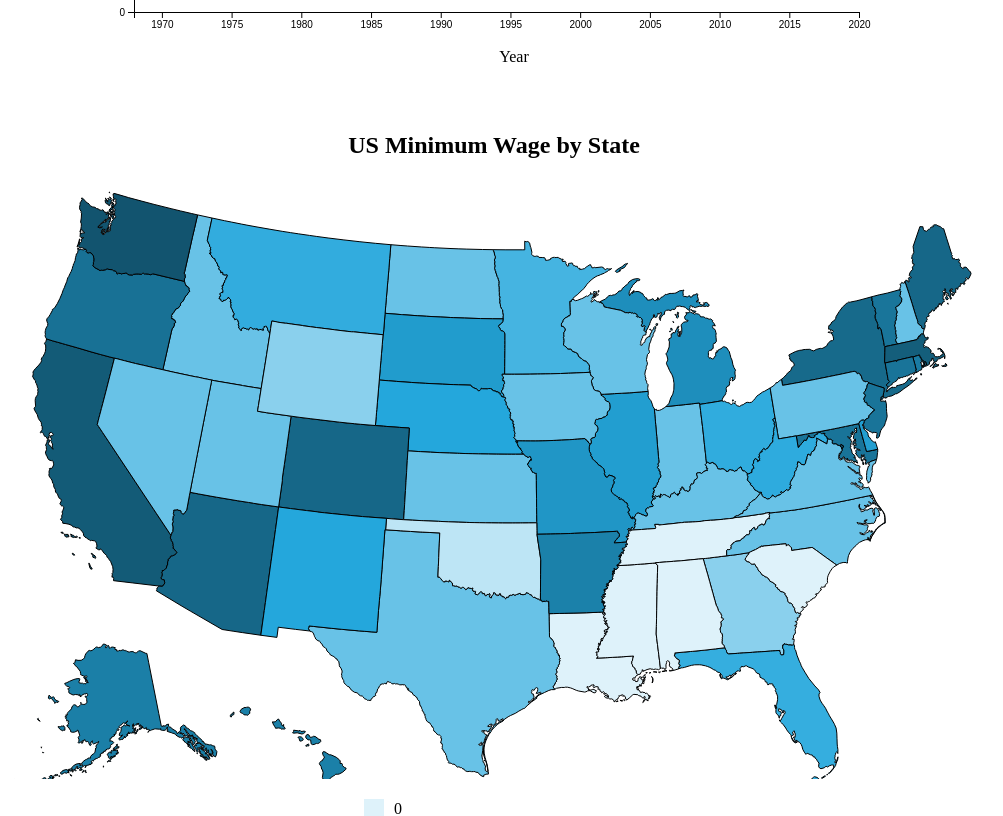
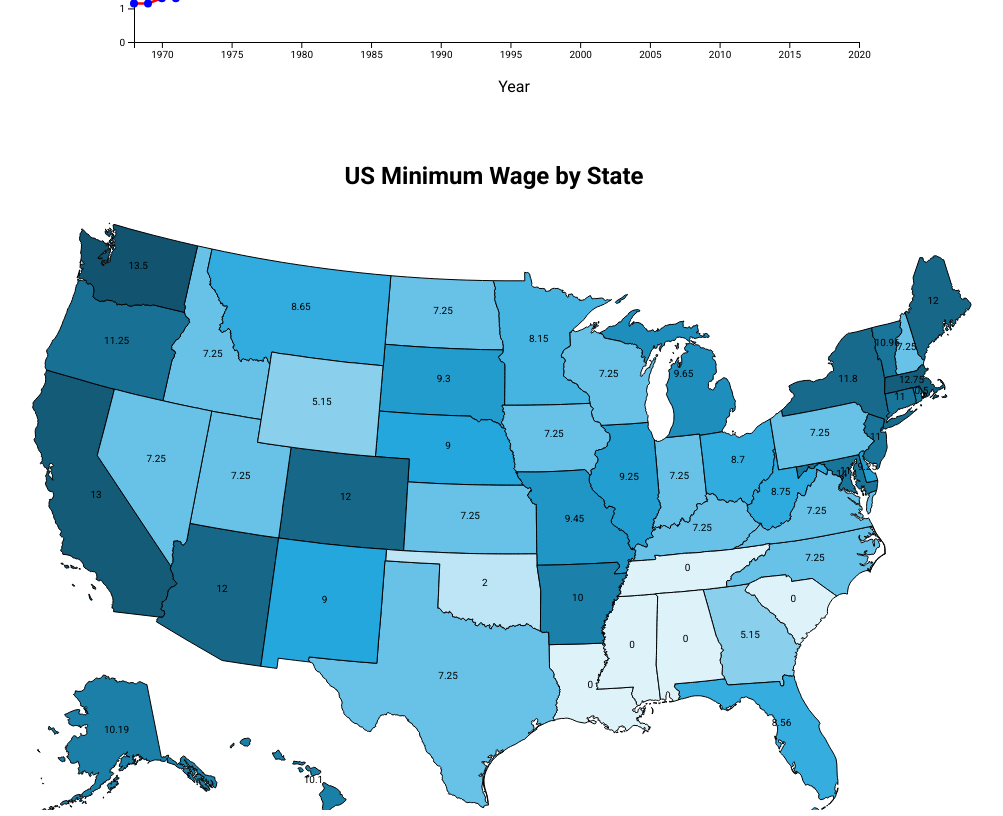
Before and after one commit to samuellee77/dsc-queue-viz, a SvelteKit app: page / in a window 1280 px wide. Shown: the part 760-1576 px from the top of the page, without its empty margins (146-1149 px from the left). Built offline with nearby package versions, Linux system fonts and the light colour scheme.

Commit message:
change font and add value on map

```diff
--- a/src/components/App.svelte
+++ b/src/components/App.svelte
@@ -5,6 +5,7 @@
   import ChoroplethMap from './ChoroplethMap.svelte';
   import Loading from './Loading.svelte';
   import Intro from './Intro.svelte';
+  import './style.css';
 
   let loading = true;
   let wageData, federalWageData, usData;
--- a/src/components/ChoroplethMap.svelte
+++ b/src/components/ChoroplethMap.svelte
@@ -30,6 +30,7 @@
         return 'white';
     }
 
+    //Show color scale
     let legend;
 
     function createLegend() {
@@ -69,6 +70,16 @@
 <svg width="960" height="600">
     {#each usData as state (state.id)}
         <path d={path(state)} fill={getColor(state)}></path>
+        {#if filterYear(setYear).find(d => d.state === state.properties.name)}
+            <text
+                x={path.centroid(state)[0]}
+                y={path.centroid(state)[1]}
+                text-anchor="middle"
+                fill="black"
+                font-size="10">
+                {filterYear(setYear).find(d => d.state === state.properties.name).state_minimum_wage}
+            </text>
+    {/if}
     {/each}
 </svg>
 
--- a/src/components/LineGraph.svelte
+++ b/src/components/LineGraph.svelte
@@ -78,7 +78,7 @@
         .attr('x', (margin.bottom - height) / 2) // Position at the middle of the y-axis
         .attr('dy', '1em') // Adjust the position
         .style('text-anchor', 'middle') // Center the text
-        .text('US Minimum Wage ($)');
+        .text('US Minimum Wage (USD)');
       svgElement
         .append('text')
         .attr('transform', `translate(${(width - margin.left) / 2}, 20)`) // Position at the middle of the x-axis
--- /dev/null
+++ b/src/components/style.css
@@ -0,0 +1,13 @@
+@import url('https://fonts.googleapis.com/css2?family=Roboto:wght@400;700&display=swap');
+
+body {
+    font-family: 'Roboto', sans-serif;
+}
+
+h1, h2, h3, h4, h5, h6 {
+    font-family: 'Roboto', sans-serif;
+}
+
+p, text {
+    font-family: 'Roboto', sans-serif;
+}
```
